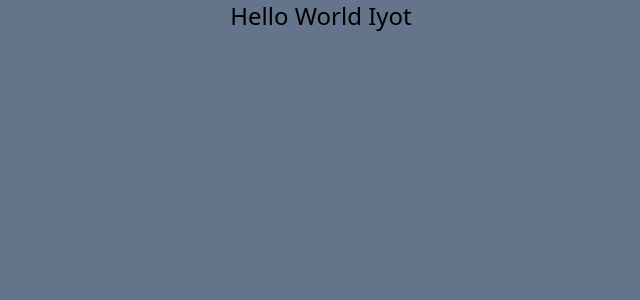
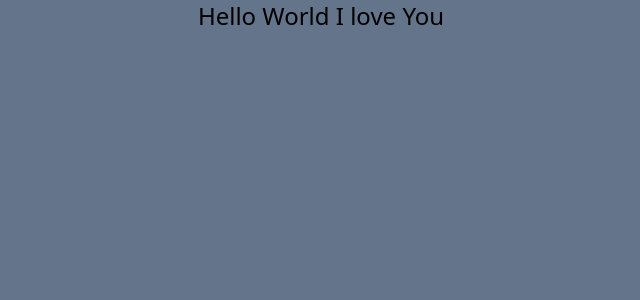
Before and after one commit to rey-cloud/psychology-system, a Nuxt app in the folder nuxt/: page / in a window 1280 px wide. Shown: the top 300 px of the page, without its empty margins (319-959 px from the left). Built offline with nearby package versions, Linux system fonts and the light colour scheme.

Commit message:
kent-update(hello world)

```diff
--- a/nuxt/app.vue
+++ b/nuxt/app.vue
@@ -2,7 +2,7 @@
   <div>
     <div class="flex text-center">
       <p class="m-auto bg-slate-500 w-full text-2xl h-screen">
-        Hello World Iyot
+        Hello World I love You
       </p>
     </div>
   </div>
```
